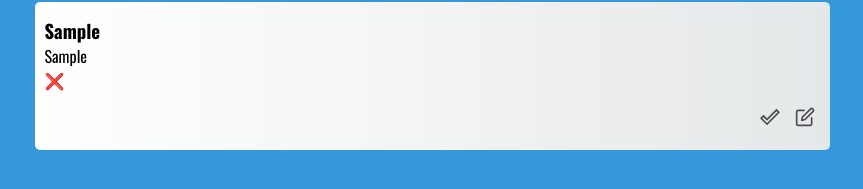
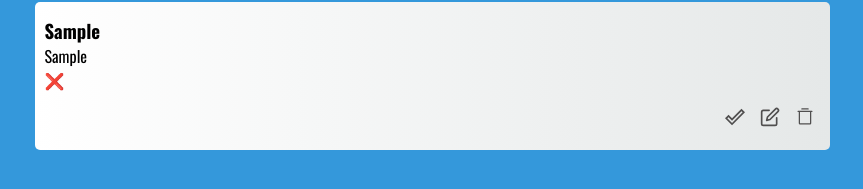
Before and after one commit to HancerMercede/TodoListApp, a React (Vite) app: page / in a window 1280 px wide. Both pictures are taken after typing "Sample", "Sample" into the empty fields and a click on the button "SAVE". Shown: the part 297-486 px from the top of the page, without its empty margins (208-1071 px from the left). Built offline with nearby package versions, Linux system fonts and the light colour scheme.

Commit message:
adding the delete function

```diff
--- a/src/Components/TaskCard.tsx
+++ b/src/Components/TaskCard.tsx
@@ -3,8 +3,9 @@ import style from "./TaskCard.module.css";
 import { FiEdit } from "react-icons/fi";
 import { MdDoneOutline } from "react-icons/md";
 import Todo from "../models/Todo.td";
+import { PiTrashSimple } from "react-icons/pi";
 
-export const TaskCard = ({ task, onEditTask }: Todo) => {
+export const TaskCard = ({ task, onEditTask, onDeleteTask }: Todo) => {
   const { Title, Description, completed } = task;
 
   const [completeTask, setCompleteTask] = useState(completed);
@@ -16,6 +17,10 @@ export const TaskCard = ({ task, onEditTask }: Todo) => {
   const onReOpenTask = () => {
     onEditTask(task);
     setCompleteTask(false);
+  };
+
+  const onDeleteTodo = () => {
+    onDeleteTask(task);
   };
 
   return (
@@ -39,6 +44,13 @@ export const TaskCard = ({ task, onEditTask }: Todo) => {
           >
             <FiEdit size={20} />
           </button>
+          <button
+            type="button"
+            className={style.btn_btn_secundary}
+            onClick={onDeleteTodo}
+          >
+            <PiTrashSimple size={20} />
+          </button>
         </div>
       </div>
     </>
--- a/src/Components/TaskList.tsx
+++ b/src/Components/TaskList.tsx
@@ -48,6 +48,13 @@ export const TaskList = () => {
     setTodo(null);
   };
 
+  const onDeleteTask = (task: Task) => {
+    console.log(task.id);
+    const newArray = todos.filter((todo) => todo.id !== task.id);
+    setTodos(newArray);
+    localStorage.setItem("todolist", JSON.stringify(newArray));
+  };
+
   useEffect(() => {
     setTodos(JSON.parse(localStorage.getItem("todolist")!));
   }, [setTodos]);
@@ -62,7 +69,12 @@ export const TaskList = () => {
       <div className={style.TaskListContainer}>
         <ul>
           {todos?.map((t) => (
-            <TaskCard key={t.id} task={t} onEditTask={onEditTask} />
+            <TaskCard
+              key={t.id}
+              task={t}
+              onEditTask={onEditTask}
+              onDeleteTask={onDeleteTask}
+            />
           ))}
         </ul>
       </div>
--- a/src/models/Todo.td.ts
+++ b/src/models/Todo.td.ts
@@ -3,6 +3,7 @@ import Task from "./Task.td";
 interface Todo {
     task:Task,
     onEditTask:(arg:Task) => void;
+    onDeleteTask:(arg:Task) => void;
 }
 
 export default Todo;
```
